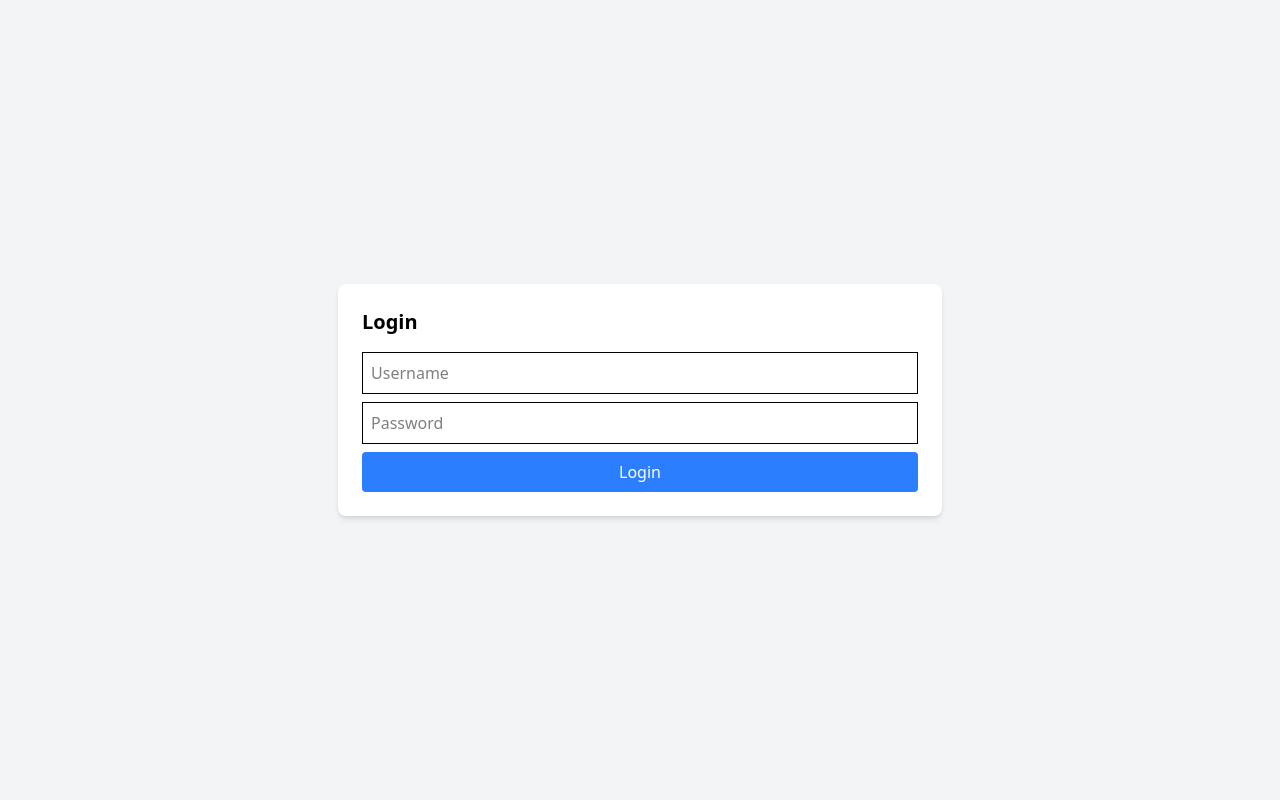
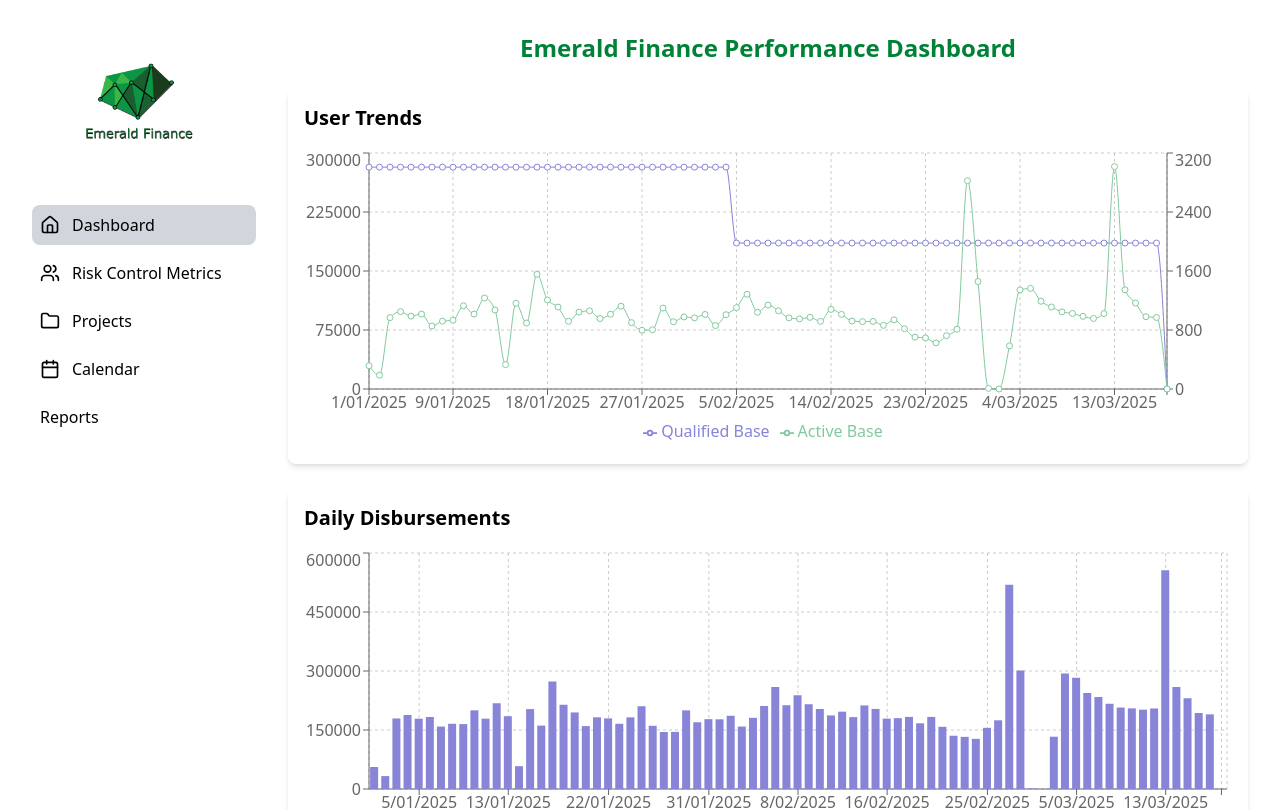
Before and after one commit to BasilMwila/performance_report, a React (Vite) app: page / in a window 1280 px wide. Shown: the top 810 px of the page. Built offline with nearby package versions, Linux system fonts and the light colour scheme.

Commit message:
Update App.tsx

```diff
--- a/src/App.tsx
+++ b/src/App.tsx
@@ -18,34 +18,34 @@ import {
 import useFetch from "./hooks/useFetch";
 import { Calendar, FileText, Folder, Home, Users } from "lucide-react";
 
-const Login = ({ onLogin }) => {
-  const [username, setUsername] = useState("");
-  const [password, setPassword] = useState("");
+// const Login = ({ onLogin }) => {
+//   const [username, setUsername] = useState("");
+//   const [password, setPassword] = useState("");
 
-  const handleLogin = async (e) => {
-    e.preventDefault();
-    const response = await fetch(`http://localhost:5000/users?username=${username}&password=${password}`);
-    const users = await response.json();
+//   const handleLogin = async (e) => {
+//     e.preventDefault();
+//     const response = await fetch(`http://localhost:5000/users?username=${username}&password=${password}`);
+//     const users = await response.json();
 
-    if (users.length > 0) {
-      localStorage.setItem("user", JSON.stringify(users[0]));
-      onLogin(users[0]);
-    } else {
-      alert("Invalid credentials");
-    }
-  };
+//     if (users.length > 0) {
+//       localStorage.setItem("user", JSON.stringify(users[0]));
+//       onLogin(users[0]);
+//     } else {
+//       alert("Invalid credentials");
+//     }
+//   };
 
-  return (
-    <div className="flex justify-center items-center min-h-screen bg-gray-100">
-      <form onSubmit={handleLogin} className="p-6 bg-white shadow-md rounded-lg">
-        <h2 className="text-xl font-bold mb-4">Login</h2>
-        <input className="border p-2 mb-2 w-full" type="text" placeholder="Username" value={username} onChange={(e) => setUsername(e.target.value)} />
-        <input className="border p-2 mb-2 w-full" type="password" placeholder="Password" value={password} onChange={(e) => setPassword(e.target.value)} />
-        <button type="submit" className="bg-blue-500 text-white p-2 w-full rounded">Login</button>
-      </form>
-    </div>
-  );
-};
+//   return (
+//     <div className="flex justify-center items-center min-h-screen bg-gray-100">
+//       <form onSubmit={handleLogin} className="p-6 bg-white shadow-md rounded-lg">
+//         <h2 className="text-xl font-bold mb-4">Login</h2>
+//         <input className="border p-2 mb-2 w-full" type="text" placeholder="Username" value={username} onChange={(e) => setUsername(e.target.value)} />
+//         <input className="border p-2 mb-2 w-full" type="password" placeholder="Password" value={password} onChange={(e) => setPassword(e.target.value)} />
+//         <button type="submit" className="bg-blue-500 text-white p-2 w-full rounded">Login</button>
+//       </form>
+//     </div>
+//   );
+// };
 
 
 
@@ -80,7 +80,7 @@ const App = () => {
     // }
   }, [data]);
 
-  if (!user) return <Login onLogin={setUser} />;
+  // if (!user) return <Login onLogin={setUser} />;
 
   const calculateRevenueData = data.map((item) => ({
     Date: item.Date,
@@ -180,7 +180,7 @@ const App = () => {
       Emerald Finance Performance Dashboard
     </h1>
 
-    <button
+    {/* <button
       className="self-end bg-red-500 text-white px-4 py-2 rounded mb-4"
       onClick={() => {
         localStorage.removeItem("user");
@@ -188,7 +188,7 @@ const App = () => {
       }}
     >
       Logout
-    </button>
+    </button> */}
      {/* /Log/ */}
      <DashboardCard title="User Trends">
       <ResponsiveContainer width="100%" height={300}>
```
